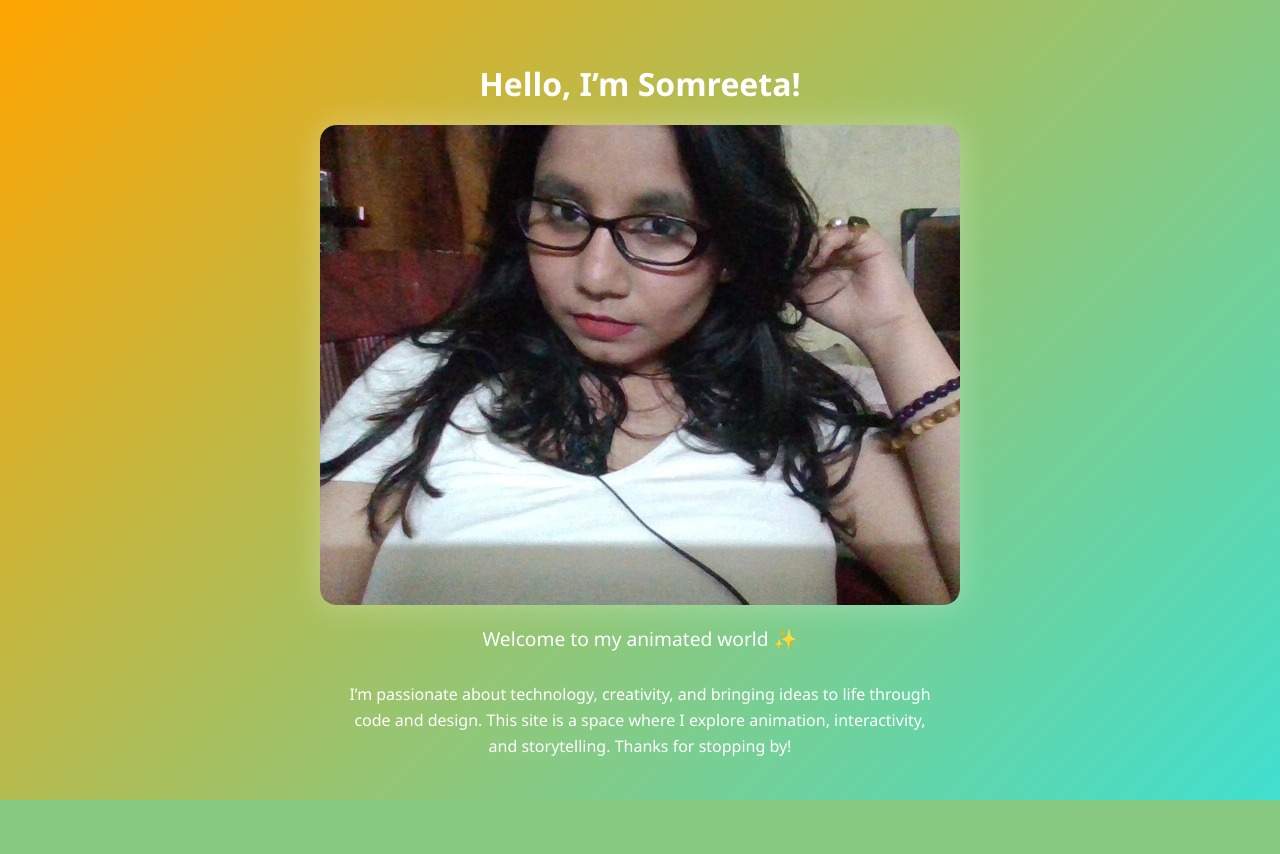
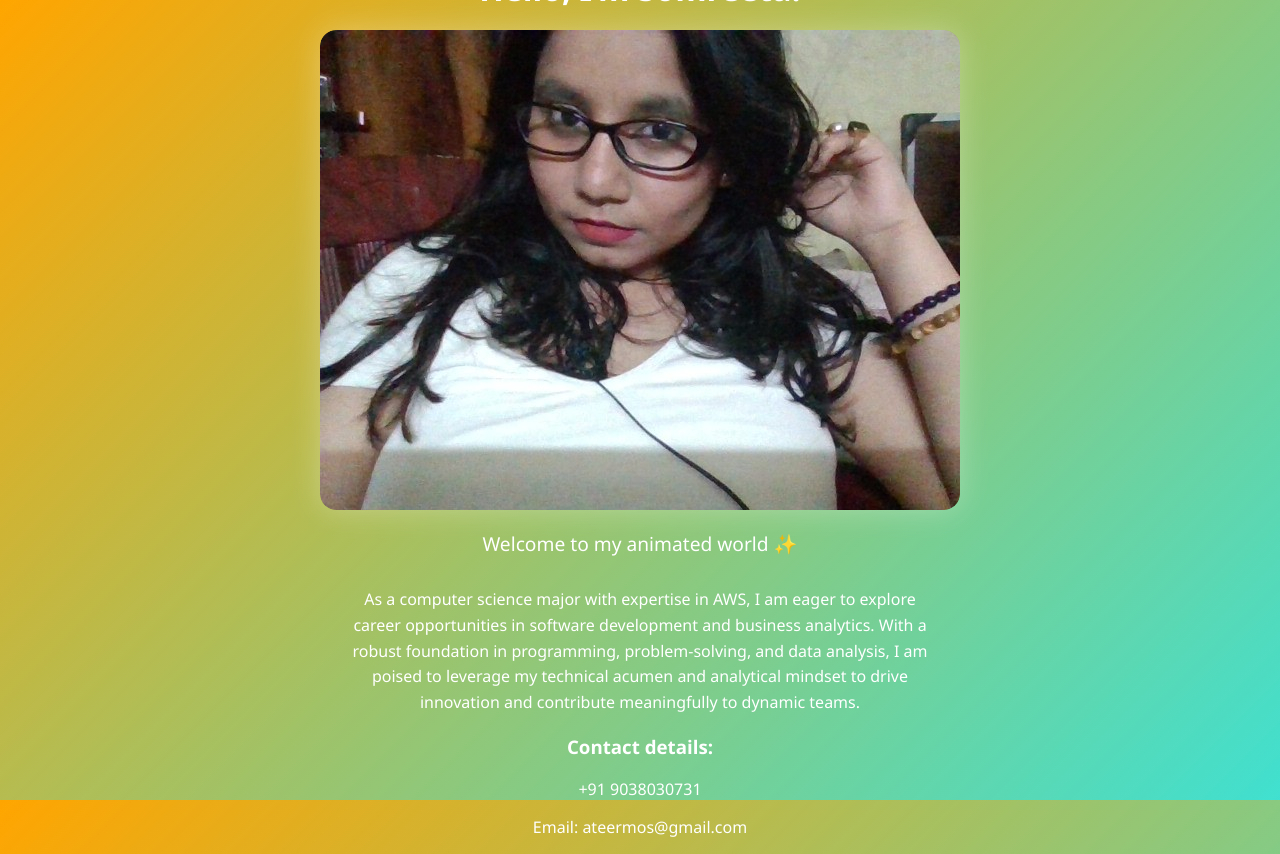
Before and after one commit to Somreeta-maity/animation, a Flask app: page / in a window 1280 px wide. Before the commit the page ends 800 px from the top, so only its background shows below. Run offline with Flask 3, Linux system fonts and the light colour scheme.

Commit message:
Update index.html

```diff
--- a/templates/index.html
+++ b/templates/index.html
@@ -13,10 +13,17 @@
         </div>
         <p class="animated-subtext">Welcome to my animated world ✨</p>
                 <p class="animated-paragraph">
-            I’m passionate about technology, creativity, and bringing ideas to life through code and design.
-            This site is a space where I explore animation, interactivity, and storytelling. Thanks for stopping by!
+           As a computer science major with expertise in AWS, I am eager to explore career opportunities in software development and business
+analytics. With a robust foundation in programming, problem-solving, and data analysis, I am poised to leverage my technical acumen
+and analytical mindset to drive innovation and contribute meaningfully to dynamic teams.
+
         </p>
-
+<p>
+    <h3>Contact details:</h3>
+</p>+91 9038030731
+<p>
+Email: ateermos@gmail.com
+</p>
     </div>
 </body>
 </html>
```
